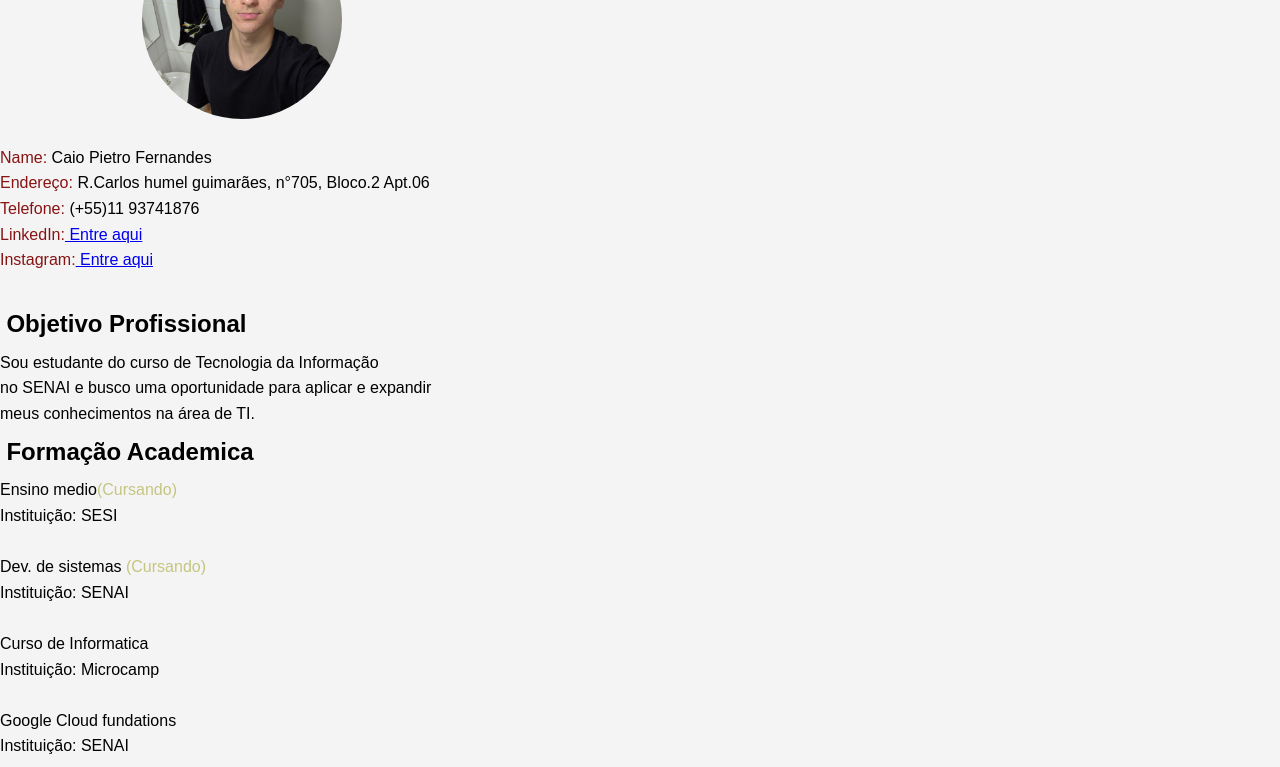
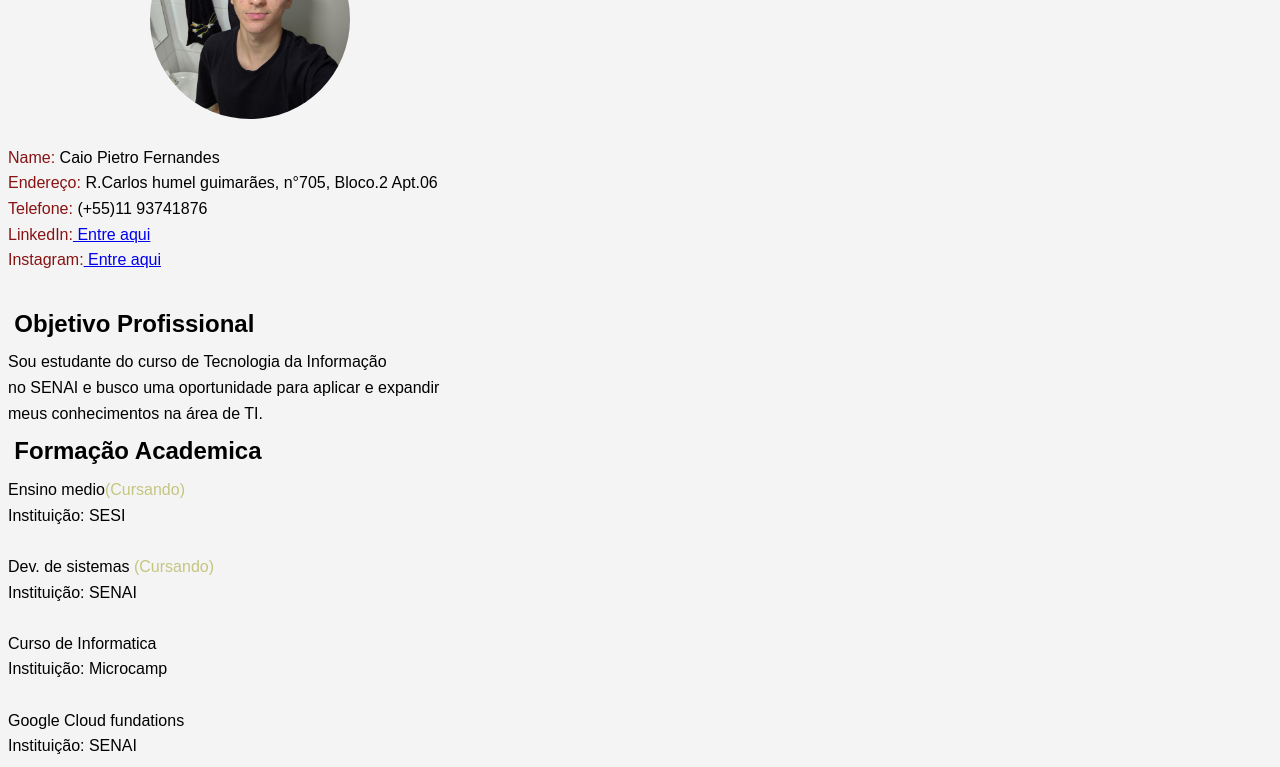
Before and after one commit to oFernandesx/curriculo_html, a plain HTML site: page index.html in a window 1280 px wide. Shown: the part 145-912 px from the top of the page. Drawn offline with Linux system fonts and the light colour scheme.

Commit message:
alinhamento

```diff
--- a/styles/styles.css
+++ b/styles/styles.css
@@ -46,7 +46,7 @@ p {
 body {
     font-family: Arial, sans-serif;
     line-height: 1.6;
-    margin: 0;
+    margin-top: 0;
     padding: 0;
     background: #f4f4f4;
 }
```
